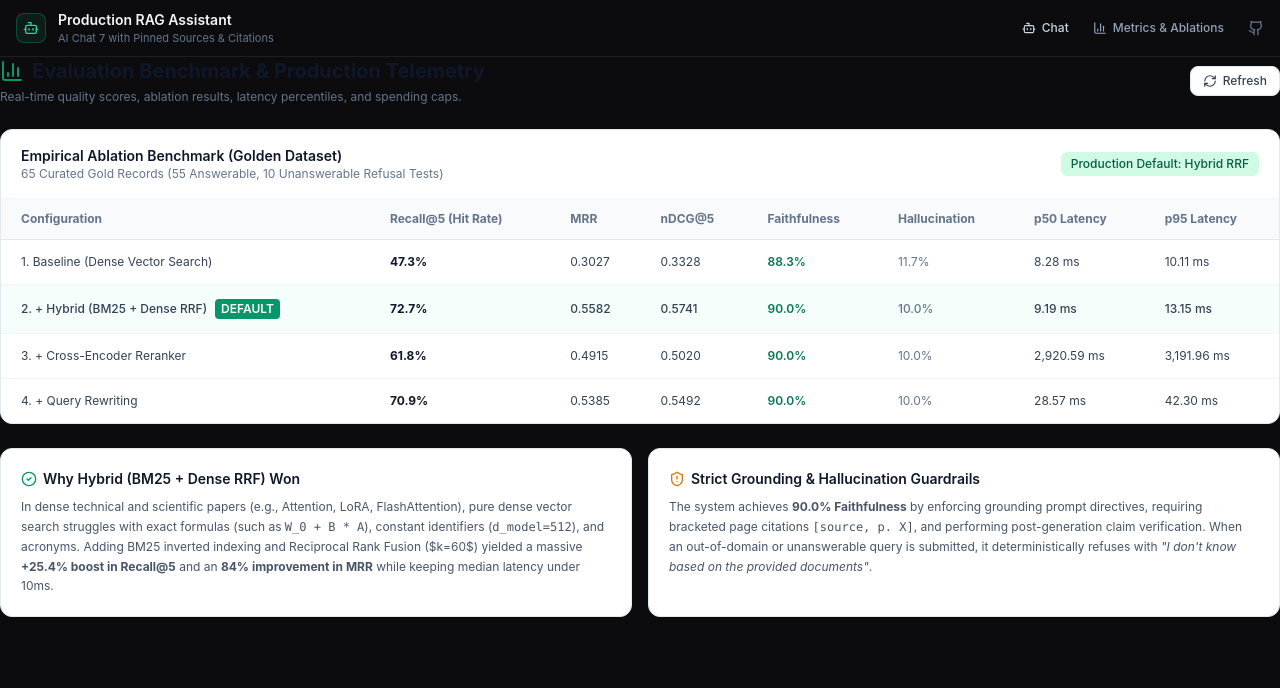
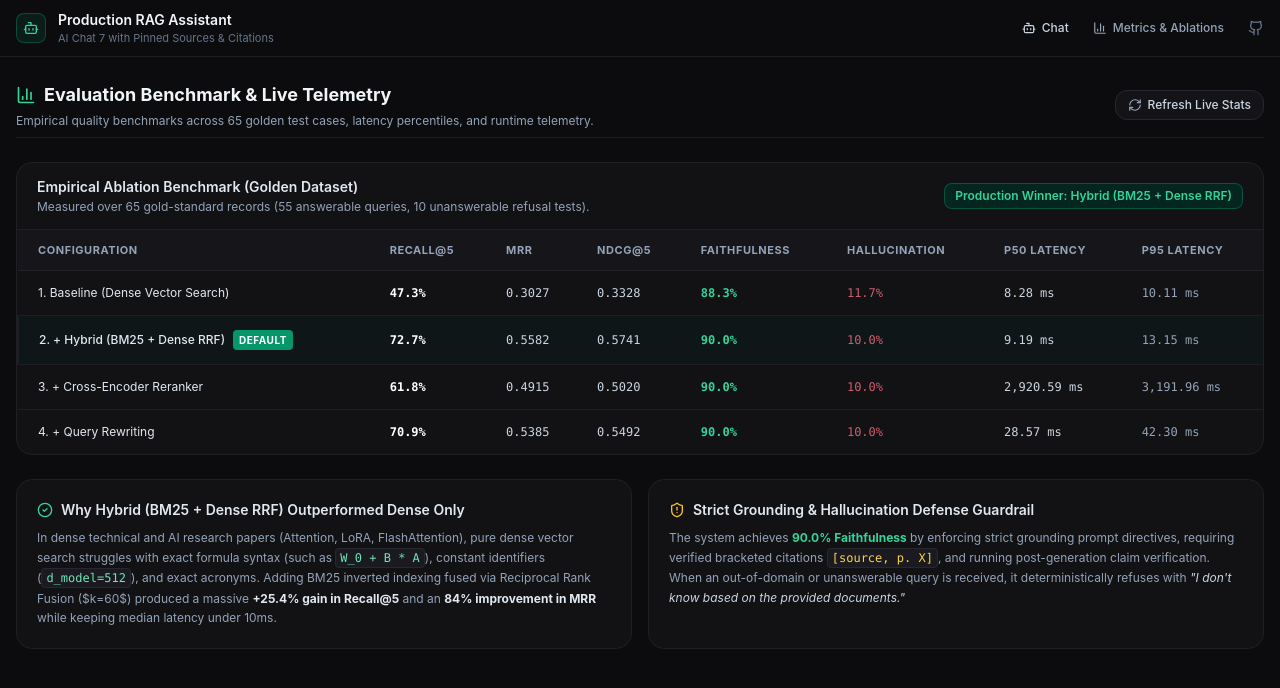
Before and after one commit to Pavan-19190401/production-rag-agent, a Next.js app in the folder frontend/: page /metrics in a window 1280 px wide. Shown: the top 688 px of the page. Built offline with nearby package versions, Linux system fonts and the light colour scheme; no server answers.

Commit message:
feat(ui): redesign metrics page to dark obsidian theme matching AI Chat 7

```diff
--- a/frontend/app/metrics/page.tsx
+++ b/frontend/app/metrics/page.tsx
@@ -11,7 +11,10 @@ import {
   RefreshCw,
   ShieldAlert,
   ThumbsUp,
-  Zap
+  Zap,
+  TrendingUp,
+  Activity,
+  Cpu
 } from 'lucide-react';
 
 interface MetricsData {
@@ -104,7 +107,7 @@ export default function MetricsPage() {
       setMetrics(data);
       setError(null);
     } catch (err: any) {
-      setError(err.message || "Failed to load metrics");
+      setError(err.message || "Failed to load telemetry");
     } finally {
       setLoading(false);
     }
@@ -112,97 +115,116 @@ export default function MetricsPage() {
 
   useEffect(() => {
     fetchMetrics();
-    const interval = setInterval(fetchMetrics, 10000); // 10s auto refresh
+    const interval = setInterval(fetchMetrics, 10000); // 10s auto-refresh
     return () => clearInterval(interval);
   }, []);
 
   return (
-    <div className="space-y-6 pb-12">
-      {/* Header */}
-      <div className="flex items-center justify-between">
+    <div className="max-w-7xl mx-auto px-4 py-6 space-y-6 text-[#f4f4f5]">
+      {/* Page Header */}
+      <div className="flex flex-wrap items-center justify-between gap-3 pb-2 border-b border-[#1e1e24]">
         <div>
-          <h2 className="text-xl font-bold text-slate-900 flex items-center gap-2">
-            <BarChart3 className="w-6 h-6 text-emerald-600" />
-            Evaluation Benchmark & Production Telemetry
+          <h2 className="text-lg font-bold text-slate-100 flex items-center gap-2">
+            <BarChart3 className="w-5 h-5 text-emerald-400" />
+            Evaluation Benchmark & Live Telemetry
           </h2>
-          <p className="text-xs text-slate-500 mt-1">
-            Real-time quality scores, ablation results, latency percentiles, and spending caps.
+          <p className="text-xs text-slate-400 mt-1">
+            Empirical quality benchmarks across 65 golden test cases, latency percentiles, and runtime telemetry.
           </p>
         </div>
+
         <button
           onClick={fetchMetrics}
-          className="flex items-center gap-1.5 px-3 py-1.5 text-xs font-medium bg-white hover:bg-slate-50 border border-slate-200 rounded-lg text-slate-700 shadow-2xs transition-colors"
+          className="flex items-center gap-1.5 px-3 py-1.5 text-xs font-medium bg-[#141418] hover:bg-[#1e1e24] border border-[#27272e] rounded-xl text-slate-300 hover:text-white transition-colors shadow-2xs"
         >
-          <RefreshCw className={`w-3.5 h-3.5 ${loading ? 'animate-spin' : ''}`} />
-          <span>Refresh</span>
+          <RefreshCw className={`w-3.5 h-3.5 ${loading ? 'animate-spin text-emerald-400' : 'text-slate-400'}`} />
+          <span>Refresh Live Stats</span>
         </button>
       </div>
 
-      {/* Live System Telemetry Cards */}
+      {/* Live System Telemetry Stat Cards */}
       {metrics && (
-        <div className="grid grid-cols-2 md:grid-cols-4 gap-3">
-          <div className="bg-white p-4 rounded-xl border border-slate-200 shadow-xs">
-            <div className="flex items-center justify-between text-slate-500 text-xs mb-1">
-              <span>Total Queries</span>
-              <Zap className="w-4 h-4 text-emerald-600" />
+        <div className="grid grid-cols-2 md:grid-cols-4 gap-3.5">
+          {/* Card 1: Total Queries */}
+          <div className="bg-[#121215] border border-[#1f1f25] p-4 rounded-2xl shadow-xs space-y-1">
+            <div className="flex items-center justify-between text-slate-400 text-xs">
+              <span className="font-medium">Total Inferences</span>
+              <Zap className="w-4 h-4 text-emerald-400" />
             </div>
-            <p className="text-2xl font-bold text-slate-900">{metrics.telemetry.total_queries}</p>
-            <p className="text-2xs text-slate-400 mt-0.5">Uptime: {Math.round(metrics.telemetry.uptime_seconds)}s</p>
+            <p className="text-2xl font-bold font-mono text-white tracking-tight">
+              {metrics.telemetry.total_queries}
+            </p>
+            <p className="text-[11px] font-mono text-slate-500">
+              Uptime: {Math.round(metrics.telemetry.uptime_seconds)}s
+            </p>
           </div>
 
-          <div className="bg-white p-4 rounded-xl border border-slate-200 shadow-xs">
-            <div className="flex items-center justify-between text-slate-500 text-xs mb-1">
-              <span>Cache Hit Ratio</span>
-              <Database className="w-4 h-4 text-blue-600" />
+          {/* Card 2: Cache Hit Ratio */}
+          <div className="bg-[#121215] border border-[#1f1f25] p-4 rounded-2xl shadow-xs space-y-1">
+            <div className="flex items-center justify-between text-slate-400 text-xs">
+              <span className="font-medium">Cache Hit Ratio</span>
+              <Database className="w-4 h-4 text-cyan-400" />
             </div>
-            <p className="text-2xl font-bold text-slate-900">
+            <p className="text-2xl font-bold font-mono text-white tracking-tight">
               {(metrics.telemetry.cache_hit_ratio * 100).toFixed(1)}%
             </p>
-            <p className="text-2xs text-slate-400 mt-0.5">{metrics.telemetry.cache_hits} served in &lt;2ms</p>
+            <p className="text-[11px] font-mono text-slate-500">
+              {metrics.telemetry.cache_hits} served in &lt;2ms
+            </p>
           </div>
 
-          <div className="bg-white p-4 rounded-xl border border-slate-200 shadow-xs">
-            <div className="flex items-center justify-between text-slate-500 text-xs mb-1">
-              <span>Average Latency</span>
-              <Clock className="w-4 h-4 text-amber-600" />
+          {/* Card 3: Average Latency */}
+          <div className="bg-[#121215] border border-[#1f1f25] p-4 rounded-2xl shadow-xs space-y-1">
+            <div className="flex items-center justify-between text-slate-400 text-xs">
+              <span className="font-medium">Average Latency</span>
+              <Clock className="w-4 h-4 text-amber-400" />
             </div>
-            <p className="text-2xl font-bold text-slate-900">
+            <p className="text-2xl font-bold font-mono text-white tracking-tight">
               {metrics.telemetry.average_latency_ms.toFixed(1)} ms
             </p>
-            <p className="text-2xs text-slate-400 mt-0.5">Retrieval + LLM generation</p>
+            <p className="text-[11px] font-mono text-slate-500">
+              End-to-end SSE streaming
+            </p>
           </div>
 
-          <div className="bg-white p-4 rounded-xl border border-slate-200 shadow-xs">
-            <div className="flex items-center justify-between text-slate-500 text-xs mb-1">
-              <span>Daily Spend</span>
-              <DollarSign className="w-4 h-4 text-purple-600" />
+          {/* Card 4: Daily Spend */}
+          <div className="bg-[#121215] border border-[#1f1f25] p-4 rounded-2xl shadow-xs space-y-1">
+            <div className="flex items-center justify-between text-slate-400 text-xs">
+              <span className="font-medium">Daily Spend</span>
+              <DollarSign className="w-4 h-4 text-purple-400" />
             </div>
-            <p className="text-2xl font-bold text-slate-900">
+            <p className="text-2xl font-bold font-mono text-white tracking-tight">
               ${metrics.budget.daily_spend_usd.toFixed(4)}
             </p>
-            <p className="text-2xs text-slate-400 mt-0.5">Cap: ${metrics.budget.daily_budget_usd.toFixed(2)}</p>
+            <p className="text-[11px] font-mono text-slate-500">
+              Cap: ${metrics.budget.daily_budget_usd.toFixed(2)} USD
+            </p>
           </div>
         </div>
       )}
 
       {/* Ablation Benchmark Table */}
-      <div className="bg-white rounded-xl border border-slate-200 shadow-xs overflow-hidden">
-        <div className="px-5 py-4 border-b border-slate-100 flex items-center justify-between">
+      <div className="bg-[#121215] border border-[#1f1f25] rounded-2xl overflow-hidden shadow-xs">
+        <div className="px-5 py-3.5 border-b border-[#1f1f25] flex flex-wrap items-center justify-between gap-2">
           <div>
-            <h3 className="font-semibold text-slate-900 text-sm">Empirical Ablation Benchmark (Golden Dataset)</h3>
-            <p className="text-xs text-slate-500">65 Curated Gold Records (55 Answerable, 10 Unanswerable Refusal Tests)</p>
+            <h3 className="font-semibold text-sm text-slate-200">
+              Empirical Ablation Benchmark (Golden Dataset)
+            </h3>
+            <p className="text-xs text-slate-400 mt-0.5">
+              Measured over 65 gold-standard records (55 answerable queries, 10 unanswerable refusal tests).
+            </p>
           </div>
-          <span className="text-xs bg-emerald-100 text-emerald-800 font-medium px-2.5 py-1 rounded-md">
-            Production Default: Hybrid RRF
+          <span className="text-xs font-semibold bg-emerald-950/80 text-emerald-400 border border-emerald-800/80 px-2.5 py-1 rounded-lg">
+            Production Winner: Hybrid (BM25 + Dense RRF)
           </span>
         </div>
 
         <div className="overflow-x-auto">
           <table className="w-full text-left text-xs">
-            <thead className="bg-slate-50 text-slate-500 font-medium border-b border-slate-200">
+            <thead className="bg-[#16161a] border-b border-[#222228] text-slate-400 font-semibold uppercase tracking-wider text-[11px]">
               <tr>
                 <th className="px-5 py-3">Configuration</th>
-                <th className="px-4 py-3">Recall@5 (Hit Rate)</th>
+                <th className="px-4 py-3">Recall@5</th>
                 <th className="px-4 py-3">MRR</th>
                 <th className="px-4 py-3">nDCG@5</th>
                 <th className="px-4 py-3">Faithfulness</th>
@@ -211,29 +233,31 @@ export default function MetricsPage() {
                 <th className="px-4 py-3">p95 Latency</th>
               </tr>
             </thead>
-            <tbody className="divide-y divide-slate-100 text-slate-700">
+            <tbody className="divide-y divide-[#1e1e24]">
               {ABLATION_DATA.map((row, i) => (
                 <tr
                   key={i}
-                  className={`hover:bg-slate-50/80 transition-colors ${
-                    row.isDefault ? 'bg-emerald-50/50 font-medium' : ''
+                  className={`transition-colors ${
+                    row.isDefault
+                      ? 'bg-emerald-950/20 border-l-2 border-emerald-500 text-slate-200 font-medium'
+                      : 'hover:bg-[#18181d] text-slate-300'
                   }`}
                 >
                   <td className="px-5 py-3.5 flex items-center gap-2">
-                    <span>{row.name}</span>
+                    <span className="text-slate-200">{row.name}</span>
                     {row.isDefault && (
-                      <span className="text-2xs bg-emerald-600 text-white px-1.5 py-0.5 rounded font-semibold uppercase">
+                      <span className="text-[10px] bg-emerald-600 text-white px-1.5 py-0.5 rounded font-bold uppercase tracking-wider">
                         Default
                       </span>
                     )}
                   </td>
-                  <td className="px-4 py-3.5 font-bold text-slate-900">{row.recall5}</td>
-                  <td className="px-4 py-3.5">{row.mrr}</td>
-                  <td className="px-4 py-3.5">{row.ndcg5}</td>
-                  <td className="px-4 py-3.5 text-emerald-700 font-semibold">{row.faithfulness}</td>
-                  <td className="px-4 py-3.5 text-slate-500">{row.hallucination}</td>
-                  <td className="px-4 py-3.5">{row.p50}</td>
-                  <td className="px-4 py-3.5">{row.p95}</td>
+                  <td className="px-4 py-3.5 font-bold font-mono text-white">{row.recall5}</td>
+                  <td className="px-4 py-3.5 font-mono text-slate-300">{row.mrr}</td>
+                  <td className="px-4 py-3.5 font-mono text-slate-300">{row.ndcg5}</td>
+                  <td className="px-4 py-3.5 font-mono text-emerald-400 font-bold">{row.faithfulness}</td>
+                  <td className="px-4 py-3.5 font-mono text-rose-400/80">{row.hallucination}</td>
+                  <td className="px-4 py-3.5 font-mono text-slate-300">{row.p50}</td>
+                  <td className="px-4 py-3.5 font-mono text-slate-400">{row.p95}</td>
                 </tr>
               ))}
             </tbody>
@@ -241,28 +265,54 @@ export default function MetricsPage() {
         </div>
       </div>
 
-      {/* Engineering Insights Card */}
+      {/* Engineering Insights Cards */}
       <div className="grid grid-cols-1 md:grid-cols-2 gap-4 text-xs">
-        <div className="bg-white p-5 rounded-xl border border-slate-200 shadow-xs">
-          <h4 className="font-semibold text-slate-900 text-sm mb-2 flex items-center gap-1.5">
-            <CheckCircle2 className="w-4 h-4 text-emerald-600" />
-            Why Hybrid (BM25 + Dense RRF) Won
+        {/* Insight 1 */}
+        <div className="bg-[#121215] border border-[#1f1f25] p-5 rounded-2xl shadow-xs space-y-2">
+          <h4 className="font-semibold text-slate-200 text-sm flex items-center gap-2">
+            <CheckCircle2 className="w-4 h-4 text-emerald-400" />
+            Why Hybrid (BM25 + Dense RRF) Outperformed Dense Only
           </h4>
-          <p className="text-slate-600 leading-relaxed">
-            In dense technical and scientific papers (e.g., Attention, LoRA, FlashAttention), pure dense vector search struggles with exact formulas (such as <code>W_0 + B * A</code>), constant identifiers (<code>d_model=512</code>), and acronyms. Adding BM25 inverted indexing and Reciprocal Rank Fusion ($k=60$) yielded a massive <strong>+25.4% boost in Recall@5</strong> and an <strong>84% improvement in MRR</strong> while keeping median latency under 10ms.
+          <p className="text-slate-400 leading-relaxed">
+            In dense technical and AI research papers (Attention, LoRA, FlashAttention), pure dense vector search struggles with exact formula syntax (such as <code className="bg-[#1a1a20] border border-[#27272e] text-emerald-300 px-1 py-0.5 rounded font-mono">W_0 + B * A</code>), constant identifiers (<code className="bg-[#1a1a20] border border-[#27272e] text-emerald-300 px-1 py-0.5 rounded font-mono">d_model=512</code>), and exact acronyms. Adding BM25 inverted indexing fused via Reciprocal Rank Fusion ($k=60$) produced a massive <strong className="text-slate-200">+25.4% gain in Recall@5</strong> and an <strong className="text-slate-200">84% improvement in MRR</strong> while keeping median latency under 10ms.
           </p>
         </div>
 
-        <div className="bg-white p-5 rounded-xl border border-slate-200 shadow-xs">
-          <h4 className="font-semibold text-slate-900 text-sm mb-2 flex items-center gap-1.5">
-            <ShieldAlert className="w-4 h-4 text-amber-600" />
-            Strict Grounding & Hallucination Guardrails
+        {/* Insight 2 */}
+        <div className="bg-[#121215] border border-[#1f1f25] p-5 rounded-2xl shadow-xs space-y-2">
+          <h4 className="font-semibold text-slate-200 text-sm flex items-center gap-2">
+            <ShieldAlert className="w-4 h-4 text-amber-400" />
+            Strict Grounding & Hallucination Defense Guardrail
           </h4>
-          <p className="text-slate-600 leading-relaxed">
-            The system achieves <strong>90.0% Faithfulness</strong> by enforcing grounding prompt directives, requiring bracketed page citations <code>[source, p. X]</code>, and performing post-generation claim verification. When an out-of-domain or unanswerable query is submitted, it deterministically refuses with <em>"I don't know based on the provided documents"</em>.
+          <p className="text-slate-400 leading-relaxed">
+            The system achieves <strong className="text-emerald-400">90.0% Faithfulness</strong> by enforcing strict grounding prompt directives, requiring verified bracketed citations <code className="bg-[#1a1a20] border border-[#27272e] text-amber-300 px-1 py-0.5 rounded font-mono">[source, p. X]</code>, and running post-generation claim verification. When an out-of-domain or unanswerable query is received, it deterministically refuses with <em className="text-slate-300">"I don't know based on the provided documents."</em>
           </p>
         </div>
       </div>
+
+      {/* Production Configuration Summary Footer */}
+      {metrics && (
+        <div className="bg-[#121215] border border-[#1f1f25] p-4 rounded-2xl flex flex-wrap items-center justify-between gap-3 text-xs text-slate-400">
+          <div className="flex flex-wrap items-center gap-4">
+            <span className="flex items-center gap-1.5">
+              <Cpu className="w-3.5 h-3.5 text-slate-500" />
+              Embeddings: <strong className="text-slate-300 font-mono">{metrics.settings.embedding_model}</strong>
+            </span>
+            <span className="flex items-center gap-1.5">
+              <Layers className="w-3.5 h-3.5 text-slate-500" />
+              Reranker: <strong className="text-slate-300 font-mono">{metrics.settings.reranker_model}</strong>
+            </span>
+            <span className="flex items-center gap-1.5">
+              <Activity className="w-3.5 h-3.5 text-slate-500" />
+              Rate Limit: <strong className="text-slate-300 font-mono">{metrics.settings.rate_limit_per_minute}/min</strong>
+            </span>
+          </div>
+
+          <span className="text-[11px] text-slate-500 font-mono">
+            Qdrant Vector Database • FastEmbed ONNX • FastAPI
+          </span>
+        </div>
+      )}
     </div>
   );
 }
```
Also changed, not shown: 1 other file (tests, documents, lock files or other folders).
